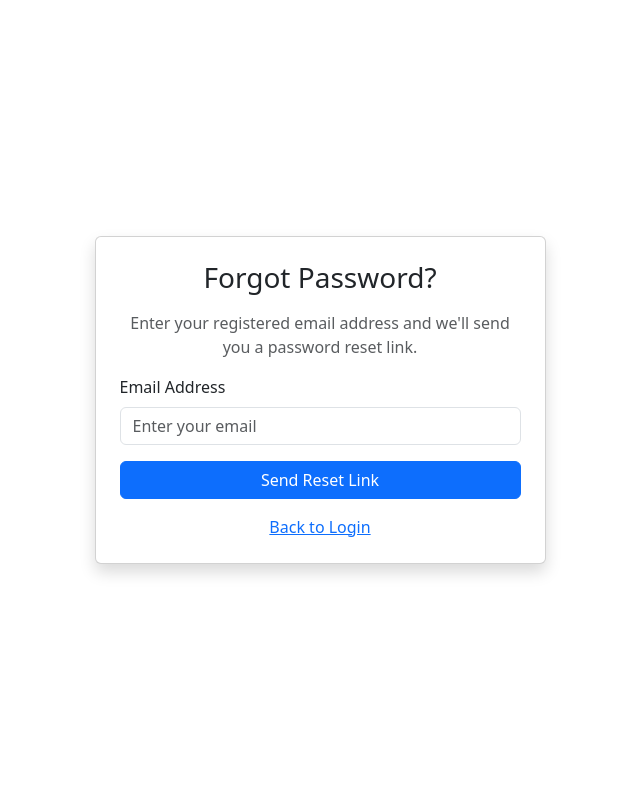
After one commit to paraspatadiya1/projects, a Django app: page /forgot-password/ in a window 1280 px wide. The commit adds this page. Shown: the whole page, without its empty margins (320-960 px from the left). Run offline with Django 5.2, Linux system fonts and the light colour scheme.

Commit message:
email not working

```diff
--- a/doctorproject/patientapp/models.py
+++ b/doctorproject/patientapp/models.py
@@ -10,7 +10,7 @@ class patientsignup(models.Model):
     gender = models.CharField(max_length=10)
     city = models.CharField(max_length=20)
     state = models.CharField(max_length=20)
-    password = models.CharField(max_length=15)
+    password = models.CharField(max_length=100)
     profile_pic = models.ImageField(
         upload_to='profile_pics/',
         blank=True,
--- /dev/null
+++ b/doctorproject/patientapp/templates/forgot_password.html
@@ -0,0 +1,94 @@
+<!DOCTYPE html>
+<html lang="en">
+<head>
+    <meta charset="UTF-8">
+    <meta name="viewport" content="width=device-width, initial-scale=1.0">
+
+    <title>Forgot Password | MediCare</title>
+
+    <link
+        href="https://cdn.jsdelivr.net/npm/bootstrap@5.3.3/dist/css/bootstrap.min.css"
+        rel="stylesheet"
+    >
+</head>
+
+<body>
+
+<div class="container">
+    <div class="row justify-content-center align-items-center"
+         style="min-height: 100vh;">
+
+        <div class="col-md-5">
+
+            <div class="card shadow">
+
+                <div class="card-body p-4">
+
+                    <h3 class="text-center mb-3">
+                        Forgot Password?
+                    </h3>
+
+                    <p class="text-center text-muted">
+                        Enter your registered email address and
+                        we'll send you a password reset link.
+                    </p>
+
+                    {% if error %}
+                        <div class="alert alert-danger">
+                            {{ error }}
+                        </div>
+                    {% endif %}
+
+                    {% if success %}
+                        <div class="alert alert-success">
+                            {{ success }}
+                        </div>
+                    {% endif %}
+
+                    <form method="POST">
+
+                        {% csrf_token %}
+
+                        <div class="mb-3">
+
+                            <label class="form-label">
+                                Email Address
+                            </label>
+
+                            <input
+                                type="email"
+                                name="email"
+                                class="form-control"
+                                placeholder="Enter your email"
+                                required
+                            >
+
+                        </div>
+
+                        <button
+                            type="submit"
+                            class="btn btn-primary w-100">
+                            Send Reset Link
+                        </button>
+
+                    </form>
+
+                    <div class="text-center mt-3">
+
+                        <a href="{% url 'login' %}">
+                            Back to Login
+                        </a>
+
+                    </div>
+
+                </div>
+
+            </div>
+
+        </div>
+
+    </div>
+</div>
+
+</body>
+</html>
--- a/doctorproject/patientapp/urls.py
+++ b/doctorproject/patientapp/urls.py
@@ -7,6 +7,7 @@ urlpatterns = [
     path('logout/',views.logout,name='logout'),
     path('profile/', views.profile, name='profile'),
     path('edit-profile/', views.edit_profile, name='edit_profile'),
+    path('forgot-password/', views.forgot_password, name='forgot_password'),
 
 
 ]
--- a/doctorproject/patientapp/views.py
+++ b/doctorproject/patientapp/views.py
@@ -3,6 +3,7 @@ from django.http import request
 from django.shortcuts import render,redirect
 from .models import *
 from .forms import *
+from django.contrib.auth.hashers import check_password
 
 # Create your views here.
 
@@ -34,9 +35,9 @@ def login(request):
         unm = request.POST.get('email')
         pas = request.POST.get('password')
 
-        user = patientsignup.objects.filter(email=unm,password=pas).first()
+        user = patientsignup.objects.filter(email=unm).first()
 
-        if user:
+        if user and check_password(pas, user.password):
             print("Login Successfully!")
             print("UserID:", user.id)
 
@@ -85,7 +86,6 @@ def edit_profile(request):
         if form.is_valid():
             form.save()
 
-            # Update session username/email in case they were changed
             request.session['username'] = user.username
             request.session['user'] = user.email
 
@@ -98,3 +98,23 @@ def edit_profile(request):
         'form': form,
         'user': user
     })
+
+def forgot_password(request):
+
+    if request.method == 'POST':
+
+        email = request.POST.get('email')
+
+        user = patientsignup.objects.filter(email=email).first()
+
+        if user:
+            return render(request, 'forgot_password.html', {
+                'success': 'Email address found. We can now send the reset link.'
+            })
+
+        else:
+            return render(request, 'forgot_password.html', {
+                'error': 'No account found with this email address.'
+            })
+
+    return render(request, 'forgot_password.html')
```
Also changed, not shown: doctorproject/doctorproject/settings.py (+10 -1 lines), doctorproject/patientapp/forms.py (+33 -3 lines), doctorproject/patientapp/templates/login.html (+28 -4 lines), doctorproject/patientapp/migrations/0004_alter_patientsignup_password.py (added).
